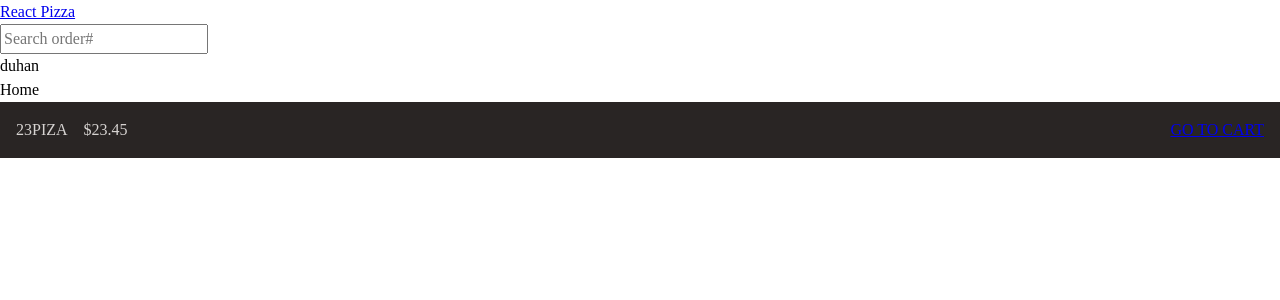
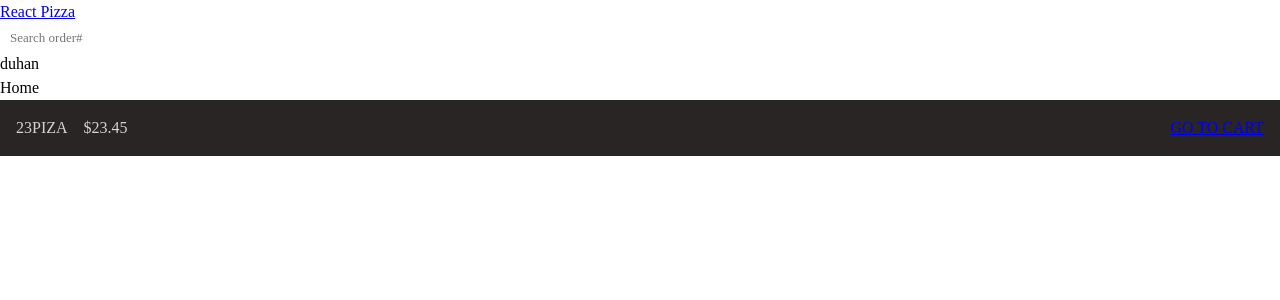
Before and after one commit to dhnozr/pizza-ordering-app, a React (Vite) app: page / in a window 1280 px wide. Shown: the top 300 px of the page. Built offline with nearby package versions, Linux system fonts and the light colour scheme.

Commit message:
Updated SearchOrder component to use styled-components for the search input field.
- Replaced basic HTML input element with a styled SearchInput component.

```diff
--- a/src/features/order/SearchOrder.jsx
+++ b/src/features/order/SearchOrder.jsx
@@ -1,5 +1,6 @@
 import React, { useState } from 'react';
 import { useNavigate } from 'react-router-dom';
+import styled from 'styled-components';
 
 // This component allows the user to search for a specific order by its ID.
 function SearchOrder() {
@@ -16,7 +17,7 @@ function SearchOrder() {
 
   return (
     <form>
-      <input
+      <SearchInput
         onSubmit={handleSubmit}
         type='text'
         placeholder='Search order#'
@@ -28,3 +29,24 @@ function SearchOrder() {
 }
 
 export default SearchOrder;
+
+const SearchInput = styled.input`
+  border-radius: 100px;
+  border: none;
+  outline: 1px solid white;
+  padding: 4px 10px;
+  width: 110px;
+  font-size: 13px;
+  transition: all 0.5s linear;
+
+  &:focus {
+    width: 160px;
+  }
+
+  @media screen and (min-width: 660px) {
+    width: 180px;
+    &:focus {
+      width: 300px;
+    }
+  }
+`;
```
